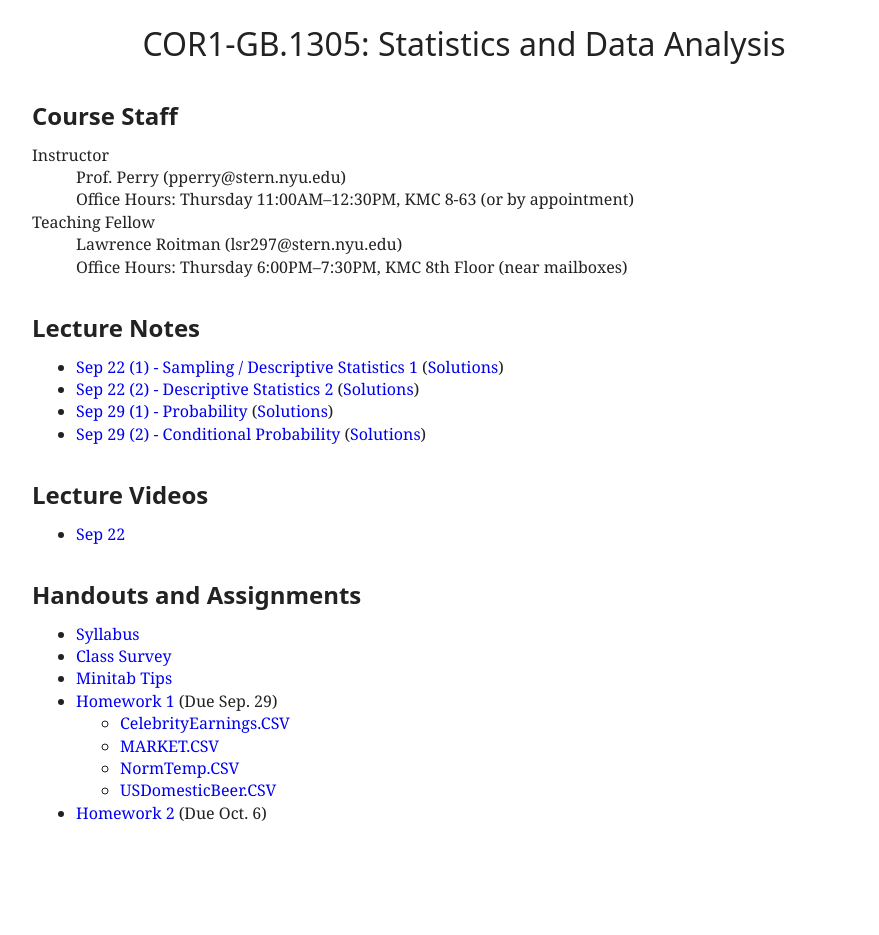
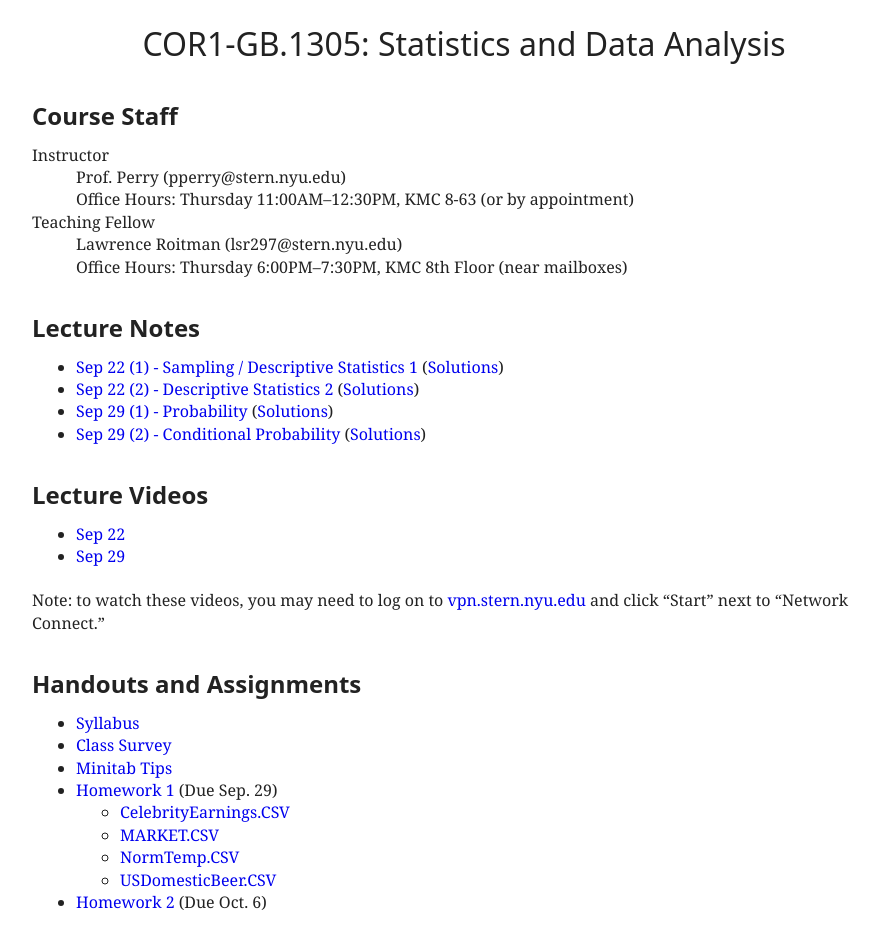
Before and after one commit to patperry/patperry.github.com, a Jekyll site: the page built from course/cor1305/index.html, in a window 1280 px wide. Shown: the whole page, without its empty margins (176-1055 px from the left). Built offline with Jekyll 4.4.1, drawn with Linux system fonts in a browser that asks for light colours; before the commit the page ends 900 px from its top, so only the background shows below that.

Commit message:
Add video link + directions

```diff
--- a/course/cor1305/index.html
+++ b/course/cor1305/index.html
@@ -35,7 +35,11 @@ stylesheet: /css/main.css?v=1
 <h2>Lecture Videos</h2>
 <ul>
   <li><a href="http://nyustern.mediasite.com/Mediasite/Play/e93a6fb81c29453db4d40357c77114241d">Sep 22</a>
+  <li><a href="http://nyustern.mediasite.com/Mediasite/Play/e1e4bfe187d941b8a751d7f8f2e886b11d">Sep 29</a>
 </ul>
+<p>Note: to watch these videos, you may need to log on to <a href="http://vpn.stern.nyu.edu/">vpn.stern.nyu.edu</a>
+  and click &ldquo;Start&rdquo; next to &ldquo;Network Connect.&rdquo;
+</p>
 
 
 <h2>Handouts and Assignments</h2>
```
